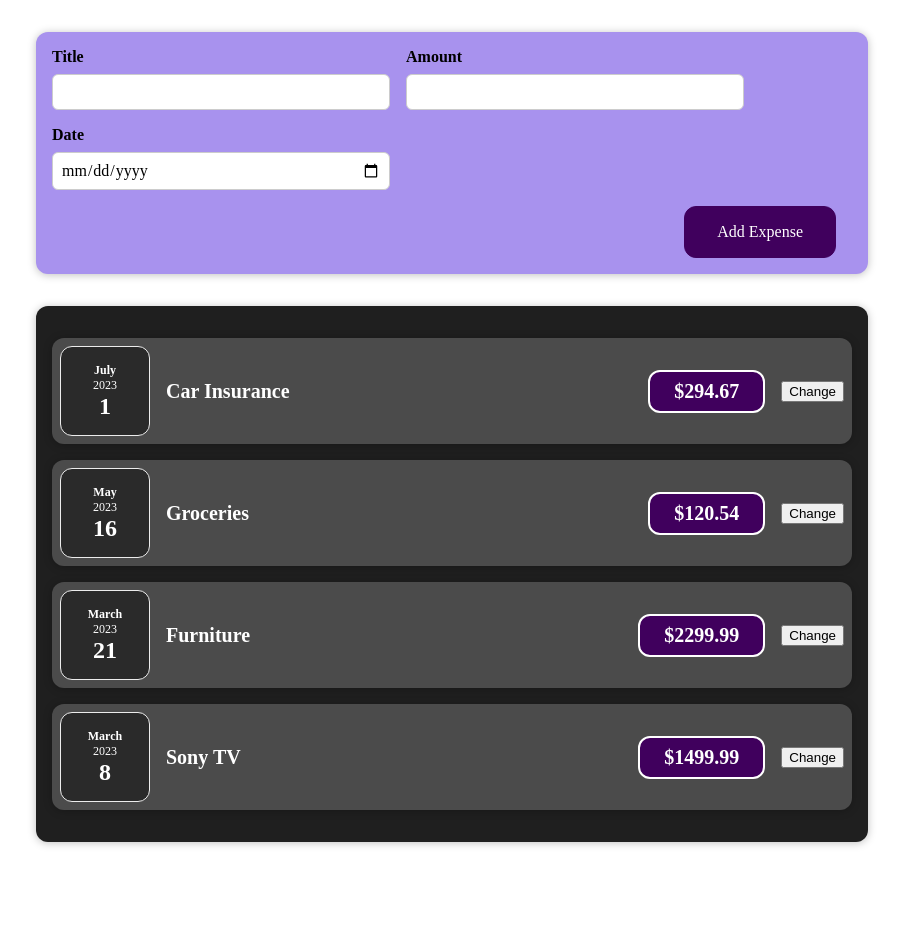
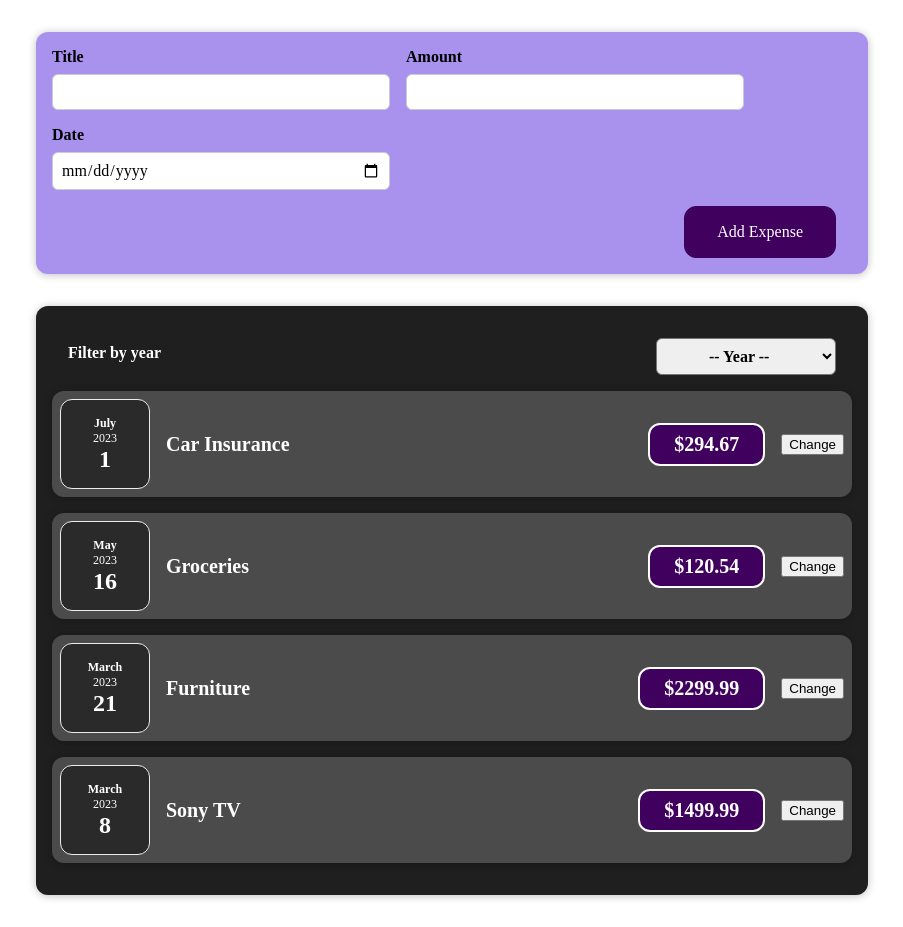
Before and after one commit to DDao19/expense-tracker, a React (Vite) app: page / in a window 1280 px wide. Shown: the whole page, without its empty margins (188-1091 px from the left). Before the commit the page ends 874 px from the top, so only its background shows below. Built offline with nearby package versions, Linux system fonts and the light colour scheme; the HTML template or start-up script is replaced by a standard one.

Commit message:
created ExpensesFilter component

```diff
--- a/src/App.jsx
+++ b/src/App.jsx
@@ -1,7 +1,11 @@
+import { useState } from "react";
 import Expenses from "./components/Expenses";
 import NewExpense from "./components/NewExpense/NewExpense"
 
+
 const App = () => {
+  const [newExpense, setNewExpense] = useState()
+
   const expense = [
     {
       id: "e1",
@@ -31,13 +35,13 @@ const App = () => {
 
   const addNewExpenseData = (newExpenseData) => {
     expense.push(newExpenseData)
-    console.log(expense)
+    setNewExpense(expense)
   }
 
   return (
     <div>
       <NewExpense onAddNewExpenseHandler={addNewExpenseData} />
-      <Expenses expenseData={expense} />
+      <Expenses expenseData={newExpense != undefined ? newExpense : expense} />
     </div>
   );
 };
--- a/src/components/Expenses.jsx
+++ b/src/components/Expenses.jsx
@@ -1,5 +1,6 @@
 import ExpenseItem from "./ExpenseItem"
 import Card from "./Card";
+import ExpensesFilter from "./ExpensesFilter";
 import "./Expenses.css"
 
 const Expenses = ({ expenseData }) => {
@@ -11,11 +12,14 @@ const Expenses = ({ expenseData }) => {
       );
     });
   };
-
+  console.log(expenseData)
   return (
-    <Card className="expenses">
-      {differentExpense()}
-    </Card>
+    <div>
+      <Card className="expenses">
+      <ExpensesFilter />
+        {differentExpense()}
+      </Card>
+    </div>
   )
 }
 
--- /dev/null
+++ b/src/components/ExpensesFilter.css
@@ -0,0 +1,25 @@
+.expenses-filter {
+  color: white;
+  padding: 0 1rem;
+}
+
+.expenses-filter__control {
+  display: flex;
+  width: 100%;
+  align-items: center;
+  justify-content: space-between;
+  margin: 1rem 0;
+}
+
+.expenses-filter label {
+  font-weight: bold;
+  margin-bottom: 0.5rem;
+}
+
+.expenses-filter select {
+  font: inherit;
+  padding: 0.5rem 3rem;
+  font-weight: bold;
+  border-radius: 6px;
+  cursor: pointer;
+}
--- /dev/null
+++ b/src/components/ExpensesFilter.jsx
@@ -0,0 +1,22 @@
+import './ExpensesFilter.css'
+
+
+const ExpensesFilter = () => {
+  return (
+    <div className='expenses-filter'>
+      <div className='expenses-filter__control'>
+        <label>Filter by year</label>
+        <select defaultValue="-- Year --">
+          <option value="-- Year --" disabled>-- Year --</option>
+          <option value="2023">2023</option>
+          <option value="2022">2022</option>
+          <option value="2021">2021</option>
+          <option value="2020">2020</option>
+        </select>
+      </div>
+    </div>
+  )
+}
+
+
+export default ExpensesFilter
```
